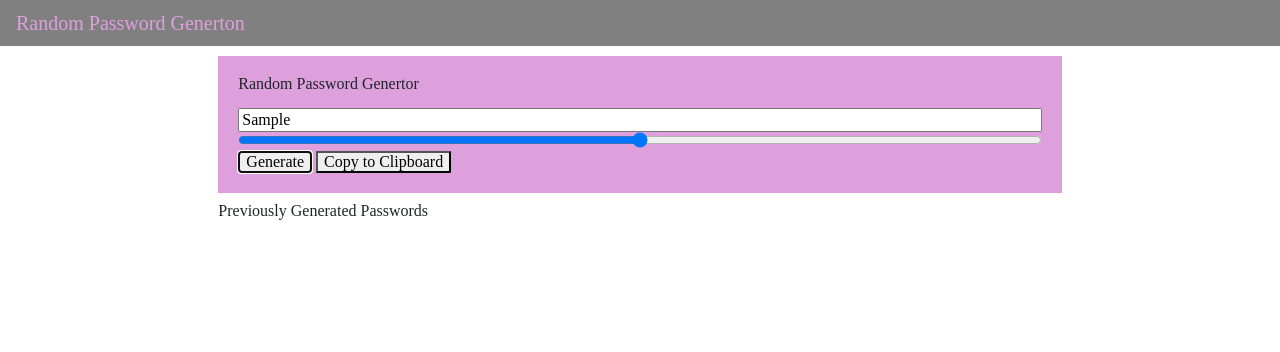
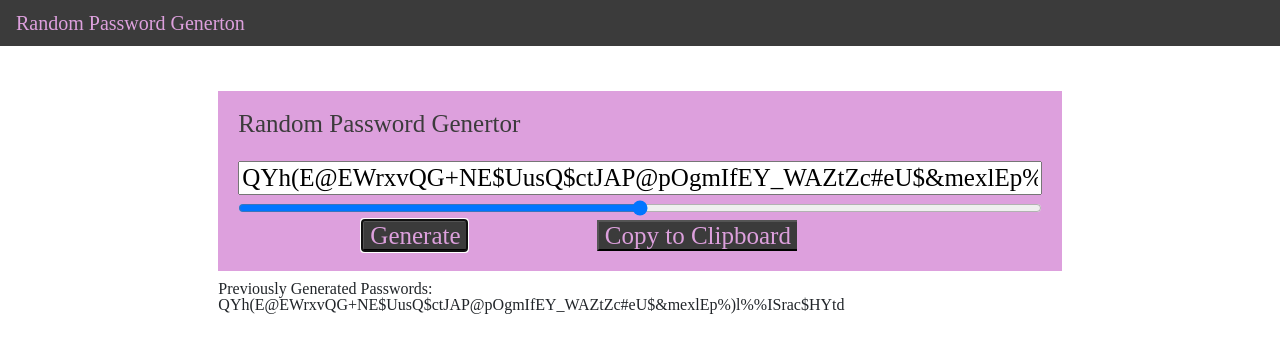
Before and after one commit to waterylime/Password-Generator, a plain HTML site: page text.html in a window 1280 px wide. Both pictures are taken after typing "Sample" into the empty fields and a click on the button "Generate". Drawn offline with nearby package versions, Linux system fonts and the light colour scheme.

Commit message:
project completed tutor sesion to fix Java

```diff
--- a/css/style.css
+++ b/css/style.css
@@ -4,6 +4,8 @@
     background-color: plum;
     padding: 20px;
     width: 100%;
+    color: rgb(59, 59, 59);
+    font-size: 25px;
 }
 #display{
     width: 100%;
@@ -14,11 +16,19 @@
 
 
 .navbar{
-    background-color: grey;
+    background-color: rgb(59, 59, 59);
     text-align: center;
     color: plum;
+   margin-bottom: 35px;
 }
 .previous_passwords{
     margin-bottom: 20px;
+    font-display: bold;
+}
 
+button{
+    background-color:  rgb(59, 59, 59);
+    color: plum;
+   margin-left: 124px;
+   border-right: 36px;
 }
--- a/script.js
+++ b/script.js
@@ -3,16 +3,18 @@
 function genarate(){
 // set pasword length/complexity
 let complexity = document.getElementById("slider").value;
-
+console.log(complexity)
 
 //all password values
 let values = "ABCDEFGHIJKLMNOPQRSTUVWXYZabcdefghijklmnopqrstuvwxyz!@#$%^&*?=+_()";
 
 let password= "";
 
+let randomValue = Math.floor(Math.random()* values.length)
+
 //creat for loop for password
 for(var i = 0; i <= complexity; i++){
-    password = password + values.charAt(Math.floor(Math.random() * Math.floor(values.lenght)));
+    password = password + values.charAt(Math.floor(Math.random() * Math.floor(values.length)));
 
 }
 //add pasword to text box
@@ -23,3 +25,19 @@ document.getElementById("lastPassword").innerHTML += password + "<br />";
 
 
 }
+document.getElementById("generate").onclick = function(){
+    genarate()
+}
+
+
+//copy password to clipboard
+function copyPassword(){
+    document.getElementById("display").select();
+
+
+    alert(document.getElementById("display").value)
+}
+
+document.getElementById("copy").onclick = function(){
+    copyPassword()
+}
--- a/text.html
+++ b/text.html
@@ -30,13 +30,13 @@
                 <br  />
                 <input type="range" min="8" max="128" name="slider" id="slider">
                 <br  />
-                <button onclick="generate()">Generate</button>
-                <button onclick="">Copy to Clipboard </button>
+                <button id="generate">Generate</button>
+                <button id="copy">Copy to Clipboard </button>
 
             </div>
 
             <div class="previous_passwords">
-                <b>Previously Generated Passwords</b>
+                <b>Previously Generated Passwords:</b>
                 <br   />
                 <div id="lastPassword"></div>
             </div>
```
